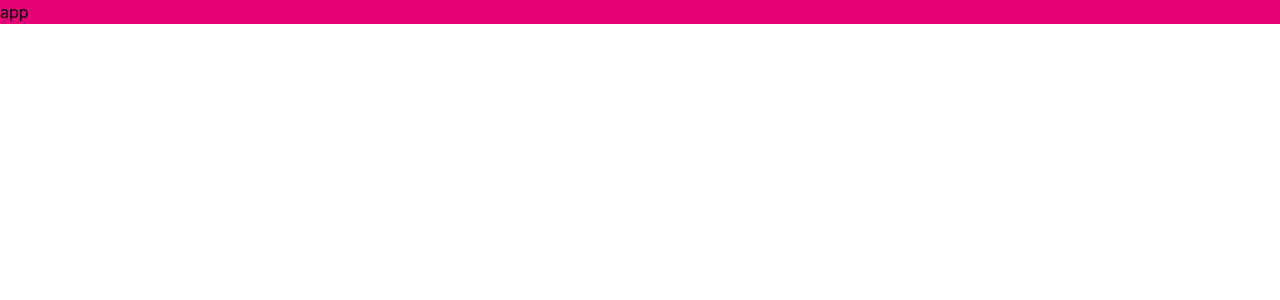
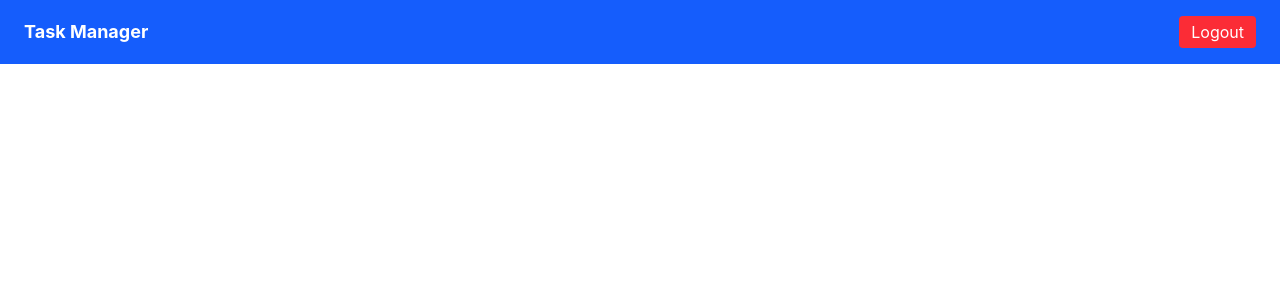
Before and after one commit to Abhis1605/client, a React (Vite) app: page / in a window 1280 px wide. Shown: the top 300 px of the page. Built offline with nearby package versions, Linux system fonts and the light colour scheme.

Commit message:
feat: routes and layout set

```diff
--- a/package.json
+++ b/package.json
@@ -13,6 +13,7 @@
     "@tailwindcss/vite": "^4.3.0",
     "react": "^19.2.6",
     "react-dom": "^19.2.6",
+    "react-router-dom": "^7.17.0",
     "tailwindcss": "^4.3.0"
   },
   "devDependencies": {
--- a/src/App.jsx
+++ b/src/App.jsx
@@ -1,9 +1,17 @@
 import React from 'react'
+import { BrowserRouter, Route, Routes } from 'react-router-dom'
+import Navbar from './components/Navbar'
+import Layout from './components/Layout'
 
 export default function App() {
   return (
-    <div className='text-black bg-pink-600'>
-        app
-    </div>
+      <BrowserRouter>
+        <Routes>
+          <Route path='/' element={<Layout />}>
+
+          </Route>
+
+        </Routes>
+      </BrowserRouter>
   )
 }
--- /dev/null
+++ b/src/components/Layout.jsx
@@ -0,0 +1,12 @@
+import Navbar from './Navbar'
+import { Outlet } from 'react-router-dom'
+
+export default function Layout() {
+  return (
+    <div>
+      <Navbar />
+      {/* Outlet -- renders the child routes */}
+      <Outlet />
+    </div>
+  )
+}
--- /dev/null
+++ b/src/components/Navbar.jsx
@@ -0,0 +1,53 @@
+import { useNavigate } from "react-router-dom"
+
+export default function Navbar() {
+    const navigate = useNavigate()
+
+    const token = localStorage.getItem('token')
+
+    let role = ''
+
+    if (token){
+        try {
+            const payload = JSON.parse(atob(token.split(".")[1]))
+      role = payload.role
+        } catch (error) {
+            role = ""
+        }
+    }
+
+    // Basic Logout by removing token and navigate to login
+     const handleLogout = () => {
+    localStorage.removeItem("token")
+    navigate("/login")
+  }
+  return (
+    <div className="bg-blue-600 text-white">
+
+  {/* Container */}
+  <div className="max-w-7xl mx-auto px-6 py-4 flex justify-between items-center">
+
+    <div className="text-lg font-bold">
+      Task Manager
+    </div>
+
+    <div className="flex items-center gap-4">
+
+      {role && (
+        <span className="text-sm bg-blue-500 px-2 py-1 rounded">
+          {role}
+        </span>
+      )}
+
+      <button
+        onClick={handleLogout}
+        className="bg-red-500 px-3 py-1 rounded hover:bg-red-600 transition"
+      >
+        Logout
+      </button>
+    </div>
+
+  </div>
+</div>
+  )
+}
```
Also changed, not shown: src/pages/Login.jsx (added), src/utils/api.js (added), 1 other file (tests, documents, lock files or other folders).
